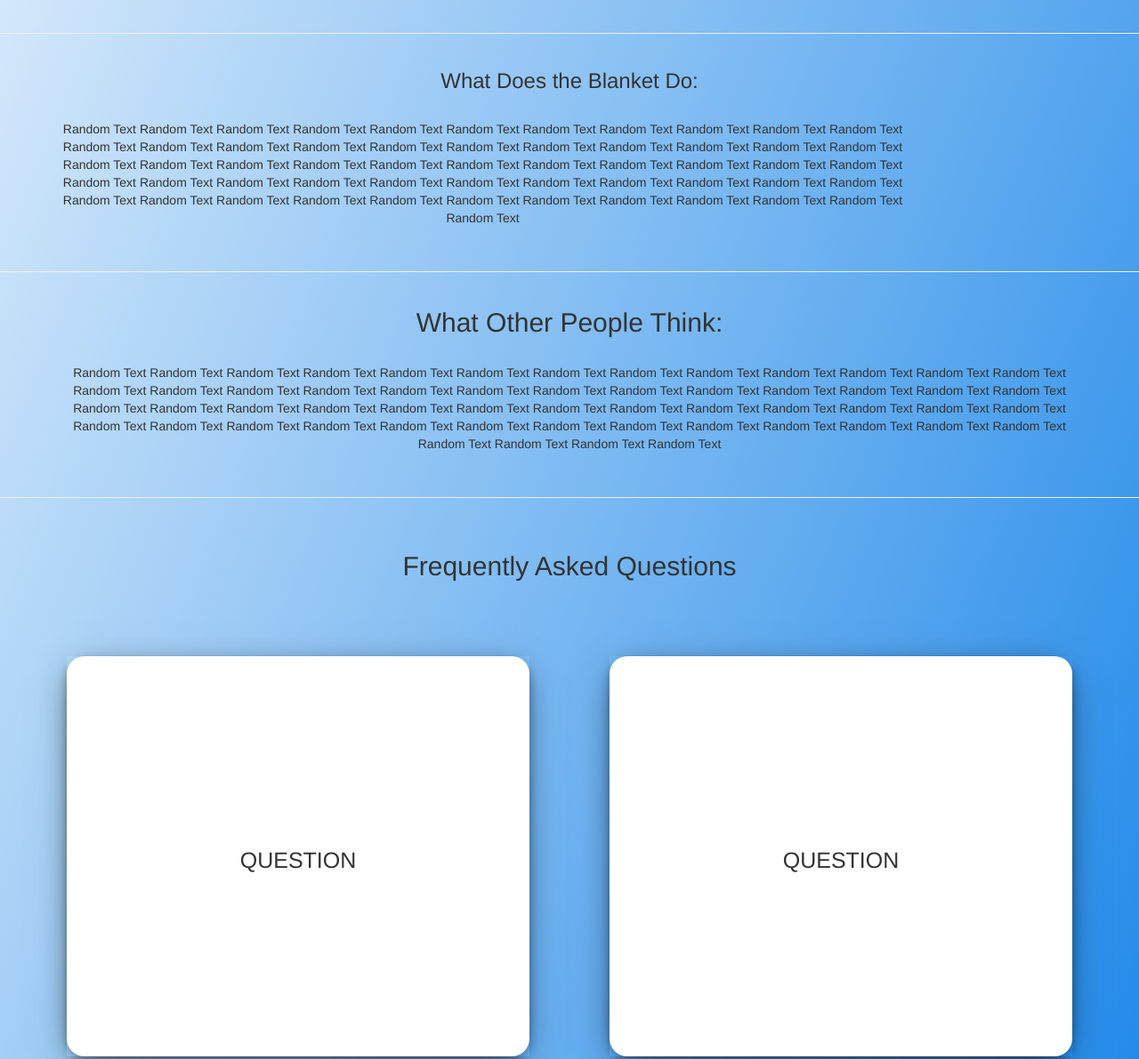
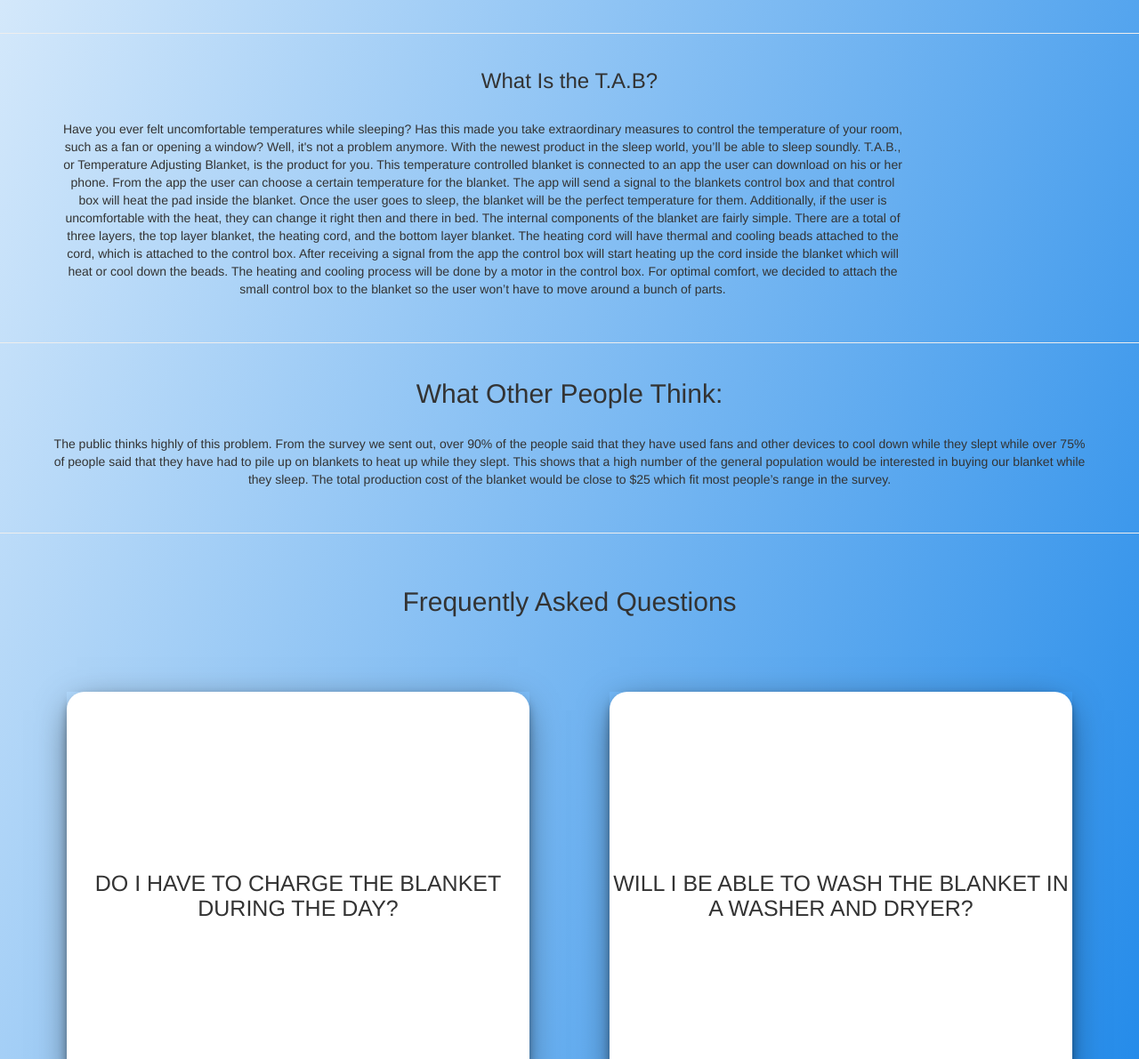
Before and after one commit to kklike32/tab, a plain HTML site: page index.html in a window 1280 px wide. Shown: the part 1091-2282 px from the top of the page at 89% size. Drawn offline with nearby package versions, Linux system fonts and the light colour scheme.

Commit message:
Update index.html

```diff
--- a/index.html
+++ b/index.html
@@ -131,8 +131,8 @@
     </div>
     <div class="col-sm-4">
       <div class="well">
-       <p>We are a group of high school students designing blankets that adjusts the temperature for everyday
-       users like you.</p>
+       <p>We are a group of high school students designing blankets that control the temperature for
+       sleepers like you.</p>
       </div>
       <div class="well">
        <p>Every blanket is carefully modeled and designed to ensure the quality of the blanket.</p>
@@ -142,16 +142,24 @@
 </div><br>
 <hr>
 <div class="container" id="about">
-  <h3 class="text-center">What Does the Blanket Do:</h3><br>
+  <h3 class="text-center">What Is the T.A.B?</h3><br>
   <div class="row">
     <div class="col-sm-10">
-      <p>Random Text Random Text Random Text Random Text Random Text Random Text Random Text Random Text
-       Random Text Random Text Random Text Random Text Random Text Random Text Random Text Random Text
-       Random Text Random Text Random Text Random Text Random Text Random Text Random Text Random Text
-       Random Text Random Text Random Text Random Text Random Text Random Text Random Text Random Text
-       Random Text Random Text Random Text Random Text Random Text Random Text Random Text Random Text
-       Random Text Random Text Random Text Random Text Random Text Random Text Random Text Random Text
-       Random Text Random Text Random Text Random Text Random Text Random Text Random Text Random Text</p>
+      <p>Have you ever felt uncomfortable temperatures while sleeping? Has this made you take extraordinary
+        measures to control the temperature of your room, such as a fan or opening a window? Well, it's not
+        a problem anymore. With the newest product in the sleep world, you’ll be able to sleep soundly. T.A.B.,
+        or Temperature Adjusting Blanket, is the product for you. This temperature controlled blanket is connected
+        to an app the user can download on his or her phone. From the app the user can choose a certain temperature
+        for the blanket. The app will send a signal to the blankets control box and that control box will heat the
+        pad inside the blanket. Once the user goes to sleep, the blanket will be the perfect temperature for them.
+        Additionally, if the user is uncomfortable with the heat, they can change it right then and there in bed.
+        The internal components of the blanket are fairly simple. There are a total of three layers,
+        the top layer blanket, the heating cord, and the bottom layer blanket. The heating cord will have
+        thermal and cooling beads attached to the cord, which is attached to the control box. After receiving
+        a signal from the app the control box will start heating up the cord inside the blanket which will
+        heat or cool down the beads. The heating and cooling process will be done by a motor in the control
+        box. For optimal comfort, we decided to attach the small control box to the blanket so the user won’t
+        have to move around a bunch of parts.</p>
     </div>
   </div>
 </div><br>
@@ -159,13 +167,12 @@
 <div class="container" id="">
   <h2 class="text-center">What Other People Think:</h2><br>
   <div class="row">
-    <p> Random Text Random Text Random Text Random Text Random Text Random Text Random Text Random Text
-       Random Text Random Text Random Text Random Text Random Text Random Text Random Text Random Text
-       Random Text Random Text Random Text Random Text Random Text Random Text Random Text Random Text
-       Random Text Random Text Random Text Random Text Random Text Random Text Random Text Random Text
-       Random Text Random Text Random Text Random Text Random Text Random Text Random Text Random Text
-       Random Text Random Text Random Text Random Text Random Text Random Text Random Text Random Text
-       Random Text Random Text Random Text Random Text Random Text Random Text Random Text Random Text</p>
+    <p> The public thinks highly of this problem. From the survey we sent out, over 90% of
+      the people said that they have used fans and other devices to cool down while they slept
+      while over 75% of people said that they have had to pile up on blankets to heat up while
+      they slept. This shows that a high number of the general  population would be interested
+      in buying our blanket while they sleep. The total production cost of the blanket would be
+      close to $25 which fit most people’s range in the survey. </p>
   </div>
 </div><br>
 <hr>
@@ -176,34 +183,36 @@
     <div class="card">
       <div class="card-side front">
         <div class="top-container">
-          <h1 class="question">QUESTION</h1>
+          <h1 class="question">DO I HAVE TO CHARGE THE BLANKET DURING THE DAY?</h1>
         </div>
       </div>
       <div class="card-side back">
-        <h1 class="question">QUESTION</h1>
-        <p class="answer">FUTURE ANSWER</p>
+        <h1 class="question">DO I HAVE TO CHARGE THE BLANKET DURING THE DAY?</h1>
+        <p class="answer">THE BLANKET WILL RUN ON BATTERY AND WILL LAST APPROXIAMETLY
+        AN YEAR WITH TWO DOUBLE-A BATTERIES.</p>
       </div>
     </div>
     <div class="card">
       <div class="card-side front">
         <div class="top-container">
-          <h1 class="question">QUESTION</h1>
+          <h1 class="question">WILL I BE ABLE TO WASH THE BLANKET IN A WASHER AND DRYER?</h1>
         </div>
       </div>
       <div class="card-side back">
-        <h1 class="question">QUESTION</h1>
-        <p class="answer">FUTURE ANSWER</p>
+        <h1 class="question">WILL I BE ABLE TO WASH THE BLANKET IN A WASHER AND DRYER?</h1>
+        <p class="answer">YES, YOU WILL BE ABLE TO WASH IT AS THE CONTROL BOX AND THERMOMETER
+        ARE SAFELY TUCKED INSIDE THE BLANKET, MEANING WATER WILL NOT BE ABLE TO SEEP THROUGH.</p>
       </div>
     </div>
     <div class="card">
       <div class="card-side front">
         <div class="top-container">
-          <h1 class="question">QUESTION</h1>
+          <h1 class="question">HOW MUCH WILL THE BLANKET COST?</h1>
         </div>
       </div>
       <div class="card-side back">
-        <h1 class="question">QUESTION</h1>
-        <p class="answer">FUTURE ANSWER</p>
+        <h1 class="question">HOW MUCH WILL THE BLANKET COST?</h1>
+        <p class="answer">THE PRICE OF THE BLANKET WILL $30 WITHOUT TAX.</p>
       </div>
     </div>
   </div>
```
